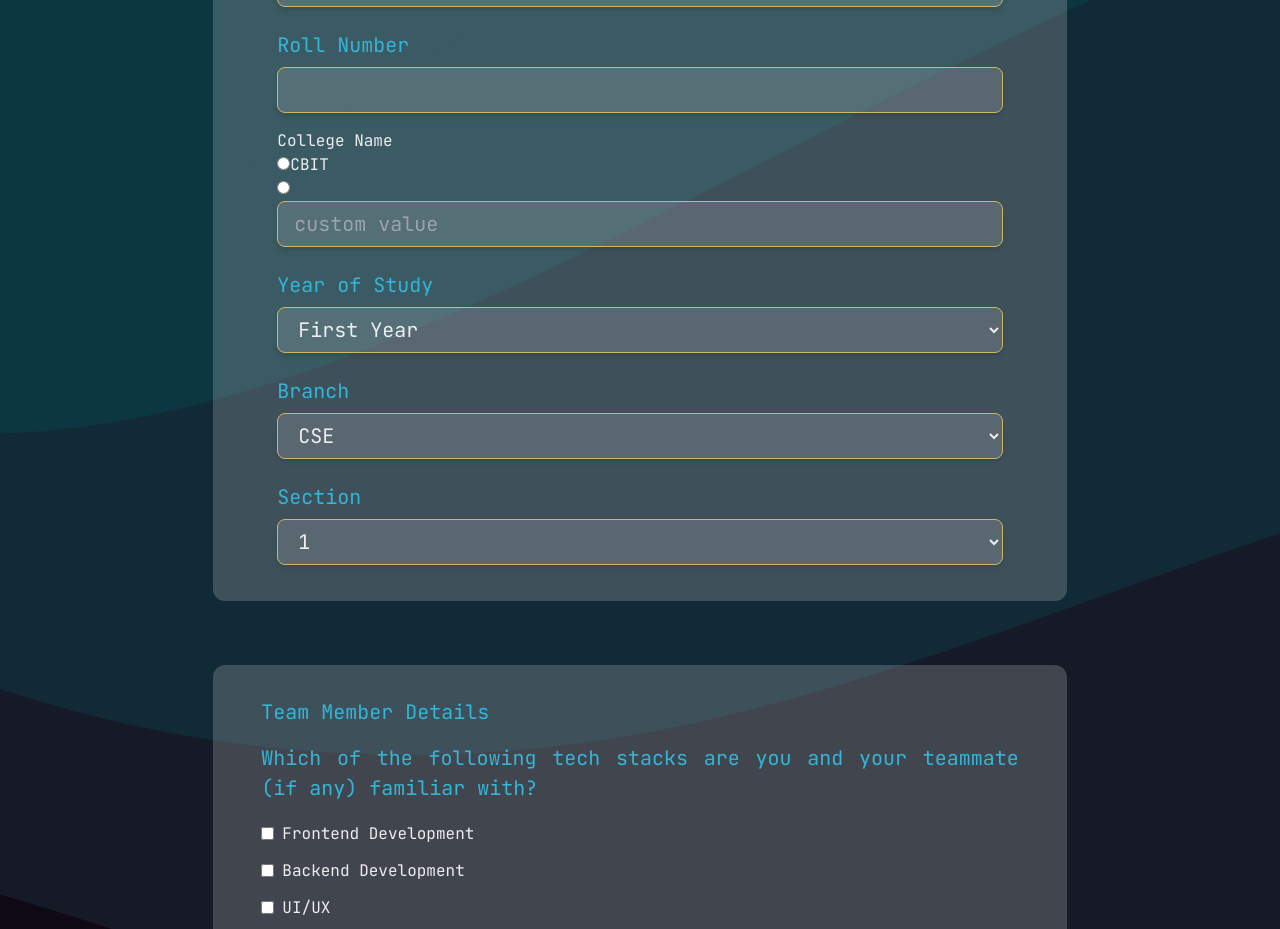
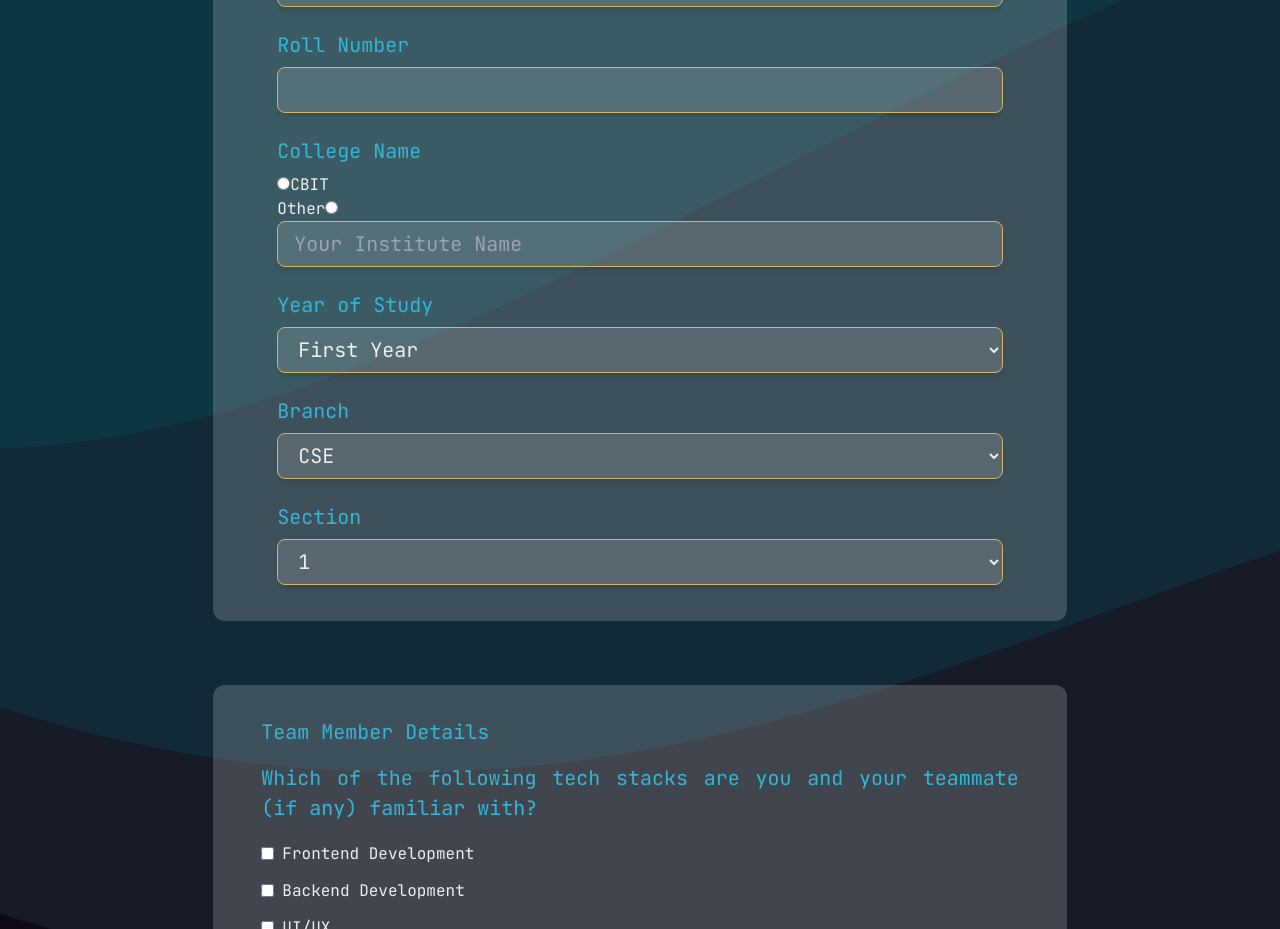
Before and after one commit to pupperemeritus/hacktoberfest-2023, a Next.js app: page /register in a window 1280 px wide. Shown: the part 2120-3049 px from the top of the page. Built offline with nearby package versions, Linux system fonts and the light colour scheme.

Commit message:
labels and stuff

```diff
--- a/components/Form.jsx
+++ b/components/Form.jsx
@@ -368,7 +368,7 @@ class Form extends React.Component {
 
                 {/*  */}
                 <fieldset className="form-group w-full">
-                  <legend for="30119366">College Name</legend>
+                  <legend for="30119366" className="text-bblue-200 text-xl py-2">College Name</legend>
                   <div className="form-group">
                     <div className="radio">
                       <label>
@@ -378,9 +378,10 @@ class Form extends React.Component {
                     </div>
                     <div className="radio ">
                       <label>
+                        Other
                         <input type="radio" name="entry.1644823420" value="__other_option__" required />
                       </label>
-                      <input type="text" name="entry.1644823420.other_option_response" placeholder="custom value" className="form-control shadow-md md:text-xl rounded-lg bg-Manga-200 bg-opacity-20 border border-bgold-200 px-4 py-2 w-full" />
+                      <input type="text" name="entry.1644823420.other_option_response" placeholder="Your Institute Name" className="form-control shadow-md md:text-xl rounded-lg bg-Manga-200 bg-opacity-20 border border-bgold-200 px-4 py-2 w-full" />
                     </div>
                   </div>
                 </fieldset>
@@ -580,9 +581,10 @@ class Form extends React.Component {
                   </div>
                   <div className="radio">
                     <label>
+                      Other
                       <input type="radio" name="entry.1644823420" value="__other_option__" required={this.state.teamSize === 5} />
                     </label>
-                    <input type="text" name="entry.1644823420.other_option_response" placeholder="custom value" className=" px-12 py-6 bg-Manga-100 bg-opacity-20  rounded-xl shadow-lg border border-bgold-200 backdrop-blur-md flex flex-col items-center my-8 w-full" />
+                    <input type="text" name="entry.1644823420.other_option_response" placeholder="Your Institute Name" className=" px-12 py-6 bg-Manga-100 bg-opacity-20  rounded-xl shadow-lg border border-bgold-200 backdrop-blur-md flex flex-col items-center my-8 w-full" />
                   </div>
                 </div>
               </fieldset>
@@ -710,9 +712,10 @@ class Form extends React.Component {
                   </div>
                   <div className="radio">
                     <label>
+                      Other
                       <input type="radio" name="entry.257862837" value="__other_option__" required={[4, 5].includes(this.state.teamSize)} />
                     </label>
-                    <input type="text" name="entry.257862837.other_option_response" placeholder="custom value" className=" px-12 py-6 bg-Manga-100 bg-opacity-20  rounded-xl shadow-lg border border-bgold-200 backdrop-blur-md flex flex-col items-center my-8 w-full" />
+                    <input type="text" name="entry.257862837.other_option_response" placeholder="Your Institute Name" className=" px-12 py-6 bg-Manga-100 bg-opacity-20  rounded-xl shadow-lg border border-bgold-200 backdrop-blur-md flex flex-col items-center my-8 w-full" />
                   </div>
                 </div>
               </fieldset>
@@ -840,9 +843,10 @@ class Form extends React.Component {
                   </div>
                   <div className="radio">
                     <label>
+                      Other
                       <input type="radio" name="entry.443034656" value="__other_option__" required={[3, 4, 5].includes(this.state.teamSize)} />
                     </label>
-                    <input type="text" name="entry.443034656.other_option_response" placeholder="custom value" className=" px-12 py-6 bg-Manga-100 bg-opacity-20  rounded-xl shadow-lg border border-bgold-200 backdrop-blur-md flex flex-col items-center my-8 w-full" />
+                    <input type="text" name="entry.443034656.other_option_response" placeholder="Your Institute Name" className=" px-12 py-6 bg-Manga-100 bg-opacity-20  rounded-xl shadow-lg border border-bgold-200 backdrop-blur-md flex flex-col items-center my-8 w-full" />
                   </div>
                 </div>
               </fieldset>
@@ -970,9 +974,10 @@ class Form extends React.Component {
                   </div>
                   <div className="radio">
                     <label>
+                      Other
                       <input type="radio" name="entry.1327608088" value="__other_option__" required={[3, 4, 5].includes(this.state.teamSize)} />
                     </label>
-                    <input type="text" name="entry.1327608088.other_option_response" placeholder="custom value" className=" px-12 py-6 bg-Manga-100 bg-opacity-20  rounded-xl shadow-lg border border-bgold-200 backdrop-blur-md flex flex-col items-center my-8 w-full" />
+                    <input type="text" name="entry.1327608088.other_option_response" placeholder="Your Institute Name" className=" px-12 py-6 bg-Manga-100 bg-opacity-20  rounded-xl shadow-lg border border-bgold-200 backdrop-blur-md flex flex-col items-center my-8 w-full" />
                   </div>
                 </div>
               </fieldset>
@@ -1098,9 +1103,10 @@ class Form extends React.Component {
                   </div>
                   <div className="radio">
                     <label>
+                      Other
                       <input type="radio" name="entry.1137456307" value="__other_option__" required={this.state.teamSize === 2} />
                     </label>
-                    <input type="text" name="entry.1137456307.other_option_response" placeholder="custom value" className=" px-12 py-6 bg-Manga-100 bg-opacity-20  rounded-xl shadow-lg border border-bgold-200 backdrop-blur-md flex flex-col items-center my-8 w-full" />
+                    <input type="text" name="entry.1137456307.other_option_response" placeholder="Your Institute Name" className=" px-12 py-6 bg-Manga-100 bg-opacity-20  rounded-xl shadow-lg border border-bgold-200 backdrop-blur-md flex flex-col items-center my-8 w-full" />
                   </div>
                 </div>
               </fieldset>
```
